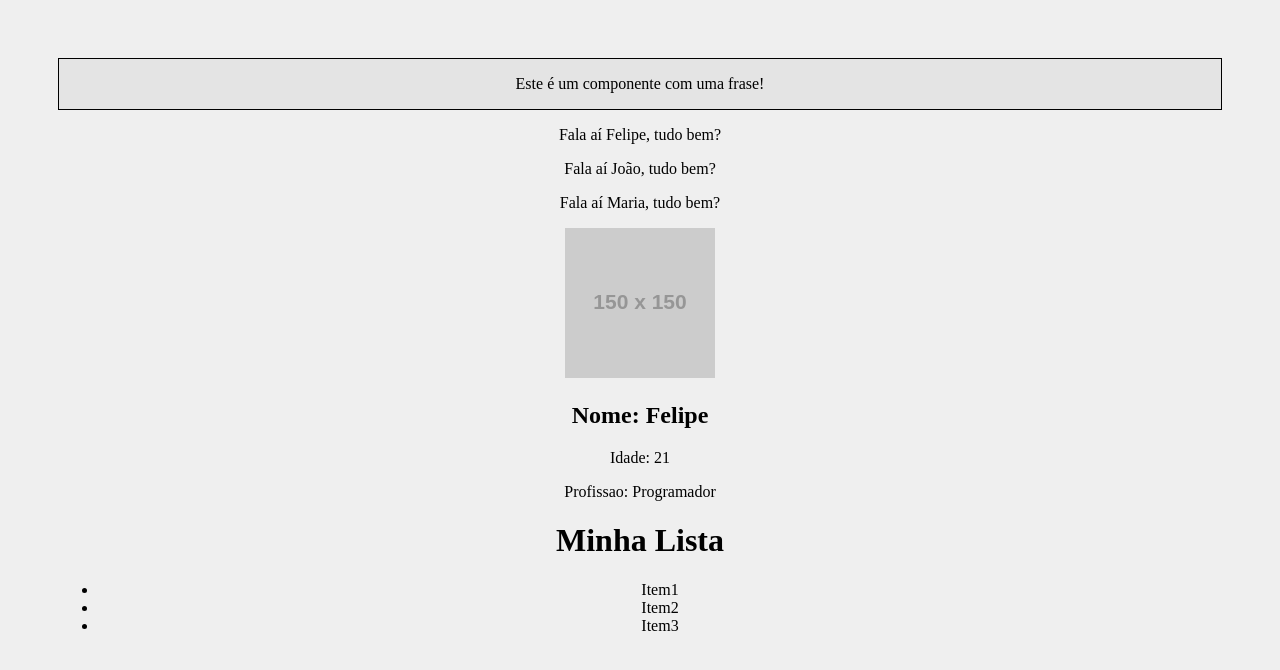
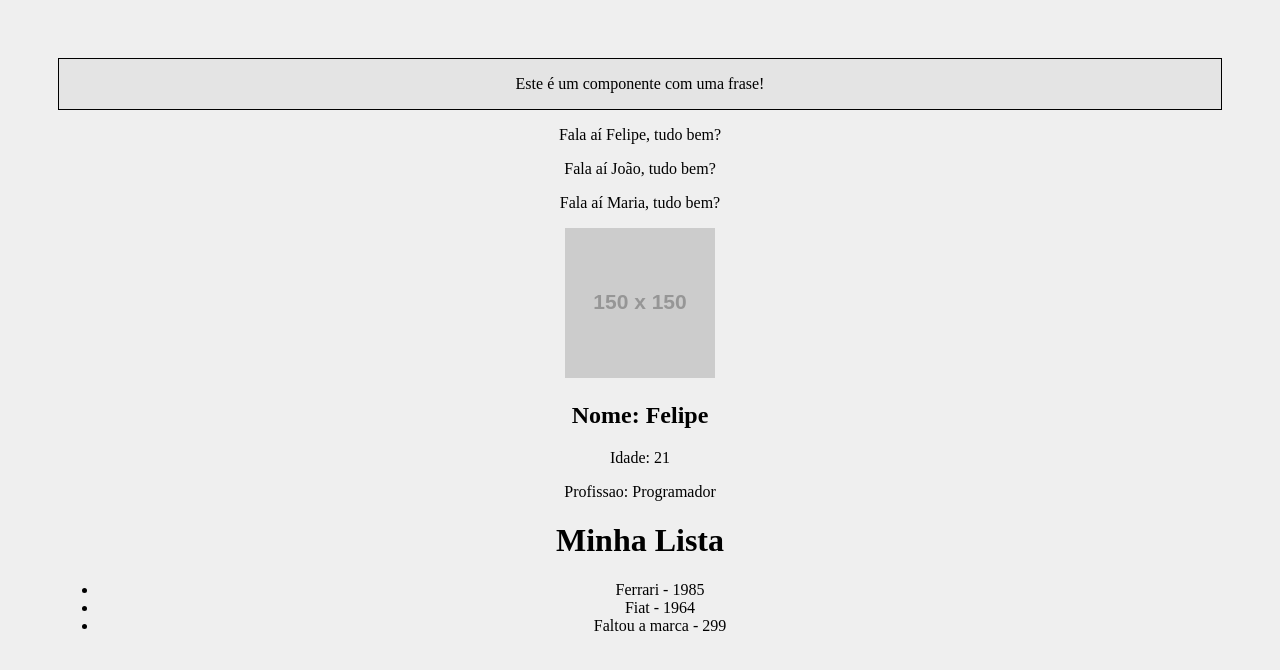
Before and after one commit to FeCharaf/react.js, a React (Create React App) app in the folder meu-projeto/: page / in a window 1280 px wide. Shown: the top 670 px of the page. Built offline with nearby package versions, Linux system fonts and the light colour scheme.

Commit message:
aula08 props

```diff
--- /dev/null
+++ b/meu-projeto/src/components/Item.js
@@ -0,0 +1,23 @@
+import PropTypes from 'prop-types'; //Validação
+
+function Item({ marca, ano_lancamento }) {
+    return (
+        <>
+          <li>
+            {marca} - {ano_lancamento}
+          </li>
+
+        </>
+    )
+}
+
+Item.propTypes = {
+    marca: PropTypes.string.isRequired,
+    ano_lancamento: PropTypes.number.isRequired
+}
+
+Item.defaultProps = {
+    marca: 'Faltou a marca'
+}
+
+export default Item
--- a/meu-projeto/src/components/List.js
+++ b/meu-projeto/src/components/List.js
@@ -1,11 +1,13 @@
+import Item from './Item';
+
 function List(props) {
     return (
     <>
      <h1>Minha Lista</h1>
      <ul>
-        <li>Item1</li>
-        <li>Item2</li>
-        <li>Item3</li>
+        <Item marca="Ferrari" ano_lancamento={1985} />
+        <Item marca="Fiat" ano_lancamento={1964} />
+        <Item ano_lancamento={299} />
      </ul>
 
     </>
```
